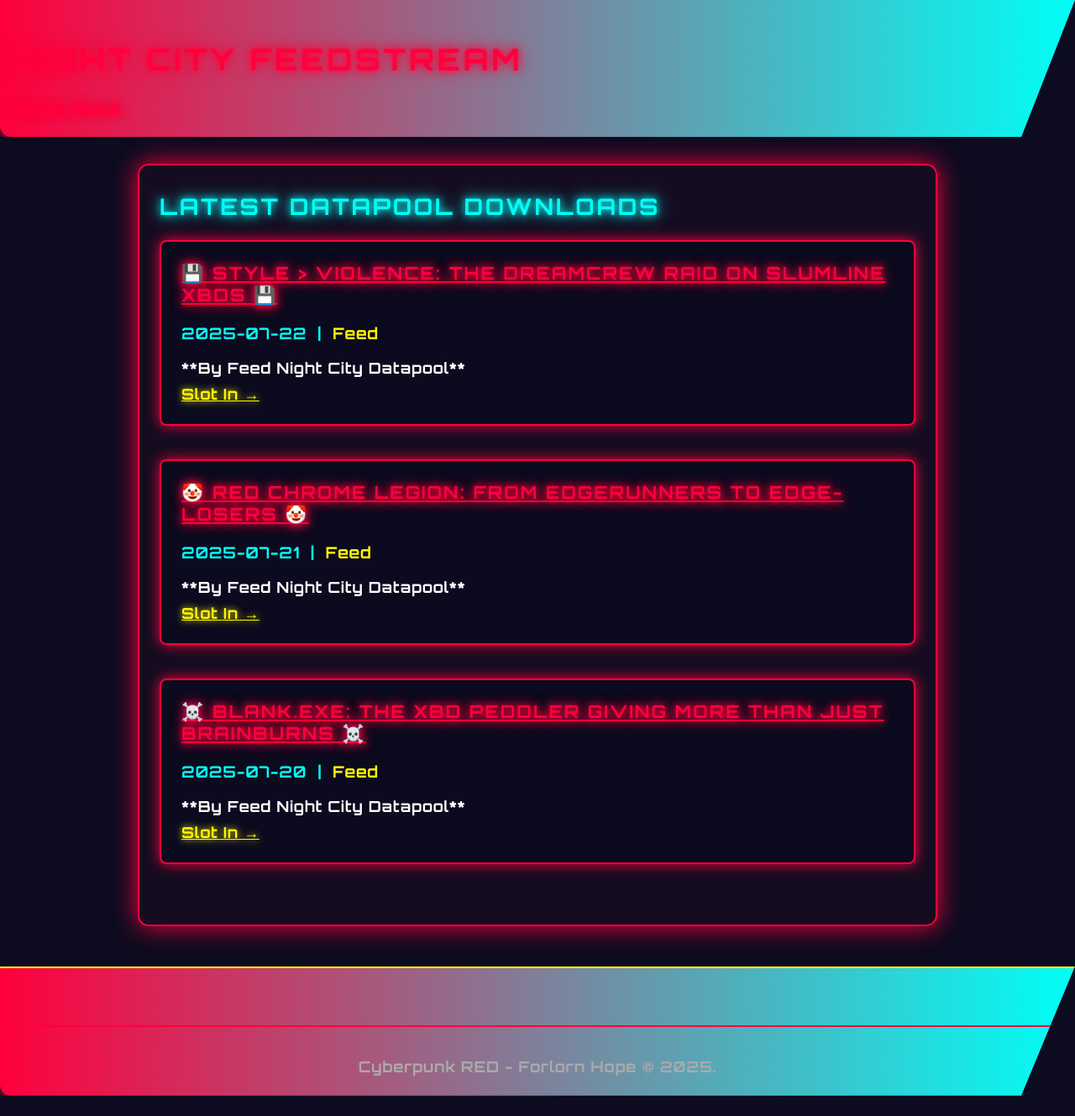
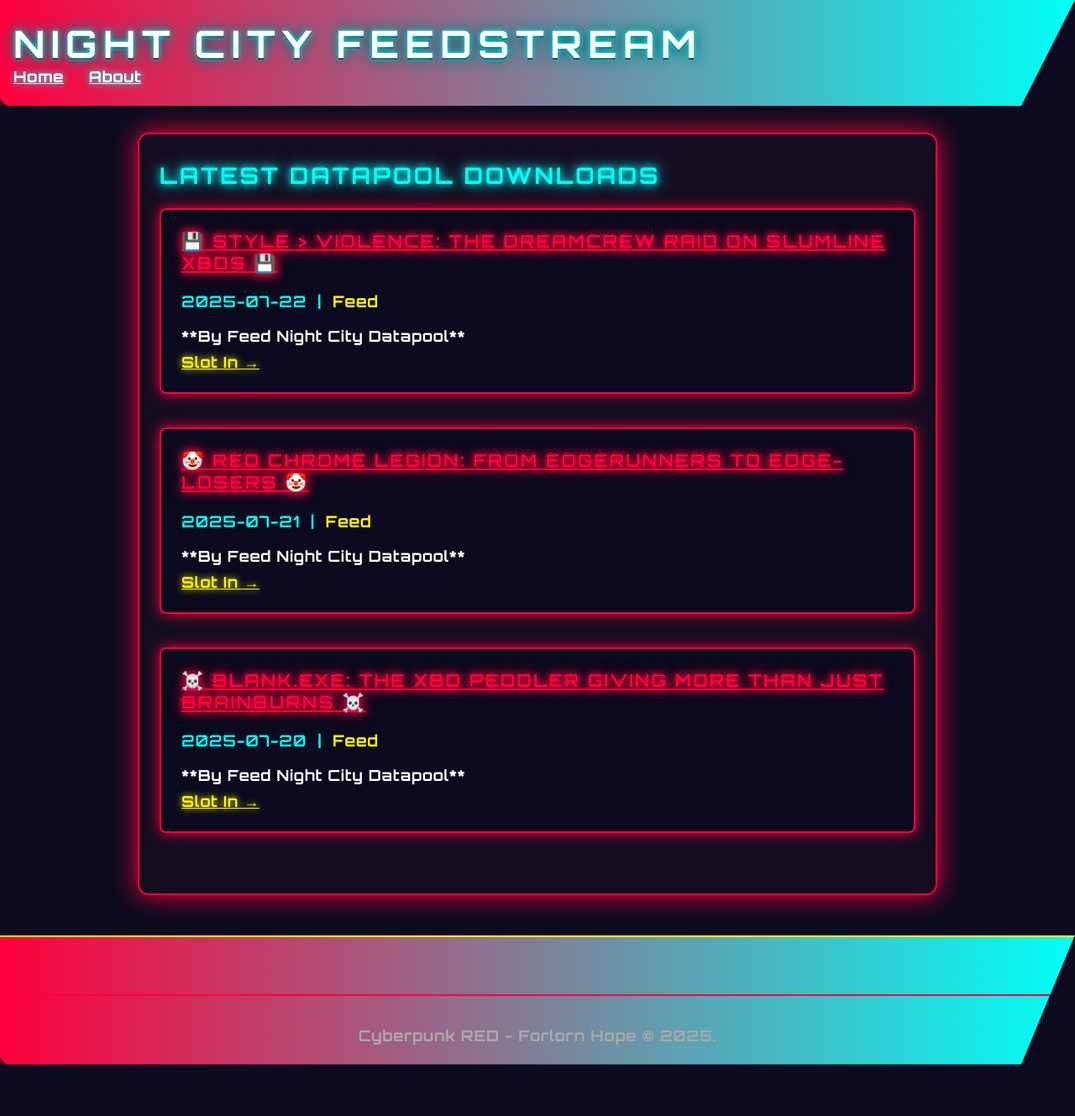
Before and after one commit to garchangel/forlorn_hope, a Jekyll site: the page built from index.html, in a window 1280 px wide. Shown: the whole page at 84% size. Built offline with Jekyll 4.4.1, drawn with Linux system fonts in a browser that asks for light colours; after the commit the page ends 1292 px from its top, so only the background shows below that.

Commit message:
Update style.scss

```diff
--- a/assets/css/style.scss
+++ b/assets/css/style.scss
@@ -160,6 +160,7 @@
   margin: 2em 0;
 }
 
+/* HEADER & FOOTER */
 header, footer {
   background: linear-gradient(90deg, $red 0%, $cyan 100%);
   color: $bg;
@@ -168,6 +169,43 @@
   clip-path: polygon(0 0, 100% 0, 95% 100%, 0 100%);
   box-shadow: 0 0 16px $red;
   border-radius: 0 0 13px 13px;
+}
+
+/* Improved header title for readability */
+header h1 {
+  color: #fff !important;
+  text-shadow:
+    0 0 6px $cyan,
+    0 0 18px $bg,
+    0 0 20px $cyan,
+    0 2px 0 $bg;
+  font-size: 2.8rem;
+  letter-spacing: 0.17em;
+  font-family: 'Orbitron', Arial Black, Arial, sans-serif;
+  text-transform: uppercase;
+  margin: 0;
+}
+
+/* Optional: Improve .glitch in header */
+header .glitch {
+  color: #fff;
+  text-shadow:
+    2px 0 12px $cyan,
+    -2px 0 12px $red,
+    0 0 8px $cyan,
+    0 0 20px $red;
+}
+
+/* Optional: Nav links in header */
+header nav a {
+  color: #fff;
+  text-shadow: 0 0 8px $cyan;
+  font-weight: bold;
+  margin-right: 1.3em;
+}
+header nav a:hover {
+  color: $yellow;
+  text-shadow: 0 0 12px $yellow;
 }
 
 footer {
@@ -189,6 +227,7 @@
   background: $bg;
 }
 
+/* Responsive design */
 @media (max-width: 700px) {
   main {
     padding: 1.1rem 0.5rem;
@@ -200,4 +239,7 @@
   nav {
     gap: 1rem;
   }
+  header h1 {
+    font-size: 2rem;
+  }
 }
```
